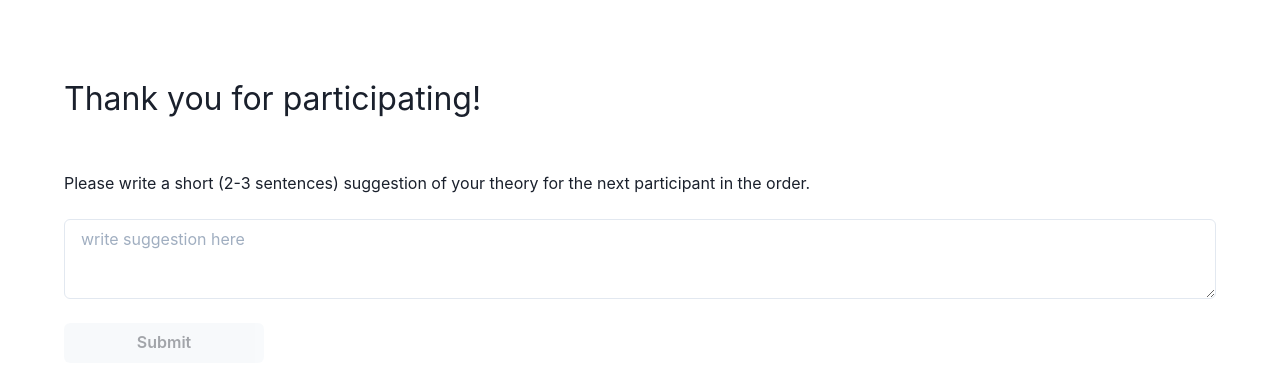
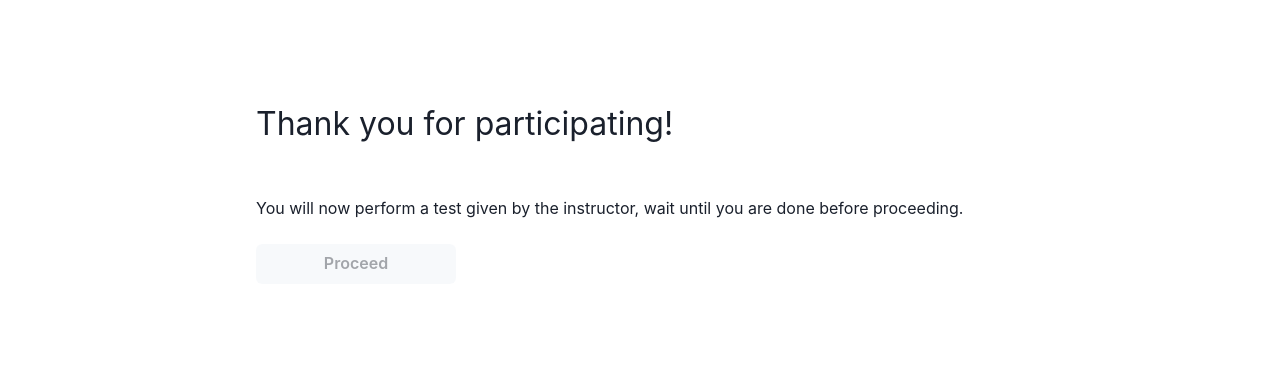
Before and after one commit to hci-gu/thingamabob-experiment, a React (Vite) app in the folder frontend/: page /group/1/done/1 in a window 1280 px wide. Shown: the top 386 px of the page. Built offline with nearby package versions, Linux system fonts and the light colour scheme; no server answers.

Commit message:
tweaks from comments

```diff
--- a/frontend/package.json
+++ b/frontend/package.json
@@ -23,6 +23,7 @@
     "styled-components": "^5.3.3"
   },
   "devDependencies": {
+    "@honkhonk/vite-plugin-svgr": "^1.1.0",
     "vite": "^2.7.13"
   }
 }
--- a/frontend/src/DonePage.jsx
+++ b/frontend/src/DonePage.jsx
@@ -1,18 +1,34 @@
 import { Button, Textarea } from '@chakra-ui/react'
 import styled from '@emotion/styled'
-import React, { useState } from 'react'
+import React, { useEffect, useState } from 'react'
 import { useHistory, useParams } from 'react-router-dom'
 import { PageContainer } from './theme'
 
 const url = import.meta.env.VITE_API_URL
 
 const Container = styled(PageContainer)`
+  margin: 100px auto;
+  width: 60%;
+
   > h1 {
     font-size: 2rem;
   }
 `
 
-const DonePage = () => {
+const TextareaContainer = styled.div`
+  position: relative;
+
+  > span {
+    position: absolute;
+    z-index: 1;
+    right: 0.5rem;
+    top: 0.5rem;
+    font-size: 13px;
+    font-weight: 200;
+  }
+`
+
+const WriteTheory = () => {
   const history = useHistory()
   const { id, index } = useParams()
   const [text, setText] = useState('')
@@ -20,6 +36,9 @@ const DonePage = () => {
   const onSubmit = async () => {
     if (text.length < 5) {
       return alert('Please write a suggestion before submitting')
+    }
+    if (text.length > 340) {
+      return alert('Max 340 characters are allowed')
     }
     await fetch(`${url}/groups/${id}/${index}/comment`, {
       method: 'POST',
@@ -34,24 +53,66 @@ const DonePage = () => {
   }
 
   return (
-    <Container>
-      <h1>Thank you for participating!</h1>
-      <br></br>
-      <br></br>
+    <>
       <span>
         Please write a short (2-3 sentences) suggestion of your theory for the
         next participant in the order.
       </span>
       <br></br>
-      <Textarea
-        placeholder="write suggestion here"
-        value={text}
-        onChange={(e) => setText(e.target.value)}
-      />
+      <span style={{ fontWeight: 'bold' }}>
+        The wheel covers the distance faster when…
+      </span>
+      <TextareaContainer>
+        <span>{text.length}/340</span>
+        <Textarea
+          placeholder="write suggestion here ( max 340 characters )"
+          value={text}
+          onChange={(e) => {
+            if (e.target.value.length <= 340) setText(e.target.value)
+          }}
+        />
+      </TextareaContainer>
       <br></br>
       <Button width={200} onClick={onSubmit} disabled={!text.length}>
         Submit
       </Button>
+    </>
+  )
+}
+
+const DonePage = () => {
+  const [isTestDone, setIsTestDone] = useState(false)
+  const [isButtonDisabled, setIsButtonDisabled] = useState(true)
+
+  useEffect(() => {
+    let timeout = setTimeout(() => {
+      setIsButtonDisabled(false)
+    }, 10 * 1000)
+    return () => clearTimeout(timeout)
+  }, [])
+
+  return (
+    <Container>
+      <h1>Thank you for participating!</h1>
+      <br></br>
+      <br></br>
+      {!isTestDone && (
+        <>
+          <p>
+            You will now perform a test given by the instructor, wait until you
+            are done before proceeding.
+          </p>
+          <br></br>
+          <Button
+            width={200}
+            onClick={() => setIsTestDone(true)}
+            disabled={isButtonDisabled}
+          >
+            Proceed
+          </Button>
+        </>
+      )}
+      {isTestDone && <WriteTheory />}
     </Container>
   )
 }
--- a/frontend/src/Experiment/Controls.jsx
+++ b/frontend/src/Experiment/Controls.jsx
@@ -9,6 +9,7 @@ import {
   Tooltip,
 } from '@chakra-ui/react'
 import { colorForIndex } from '../utils'
+import SvgArrow from './arrow.svg?component'
 
 const Wrapper = styled.div``
 
@@ -67,6 +68,22 @@ const ControlSlider = ({ reverse, value, index, onChange, ...props }) => {
   )
 }
 
+const Arrow = styled(SvgArrow)`
+  position: absolute;
+  width: 100px;
+  opacity: 0.15;
+`
+const TopRightArrow = styled(Arrow)`
+  top: 2.25rem;
+  right: 2.25rem;
+`
+const BottomLeftArrow = styled(Arrow)`
+  bottom: 2.25rem;
+  left: 2.25rem;
+
+  transform: rotate(180deg);
+`
+
 const Controls = ({ trial, onChange, children, active = false }) => {
   const isReadOnly = !trial.active || trial.validated
   const text = active ? 'Desired configuration' : 'Previous configuration'
@@ -76,6 +93,8 @@ const Controls = ({ trial, onChange, children, active = false }) => {
       <span>{text}</span>
       <Background color={colorForIndex(trial.index + 1)}>
         <Container isActive={trial.active}>
+          <TopRightArrow />
+          <BottomLeftArrow />
           <ControlSlider
             index={0}
             value={trial.config[0]}
--- a/frontend/src/Experiment/Trials.jsx
+++ b/frontend/src/Experiment/Trials.jsx
@@ -2,7 +2,6 @@ import React from 'react'
 import styled from '@emotion/styled'
 import { useAtom } from 'jotai'
 import { selectedTrialAtom } from '../state'
-import { Center, Divider } from '@chakra-ui/react'
 import { canSeeTrialForIndex, colorForIndex, isActiveGroup } from '../utils'
 
 const createGroup = (offset) =>
@@ -44,10 +43,11 @@ const TrialButtonContainer = styled.div`
 const TrialButton = ({ trial, index, activeIndex }) => {
   const [selectedTrial, setTrial] = useAtom(selectedTrialAtom)
   const color = colorForIndex(index + 1)
+  const current = index == activeIndex
 
   if (!trial) {
     return (
-      <TrialButtonContainer active={false} color={color}>
+      <TrialButtonContainer active={false} color={color} current={current}>
         {index + 1}
       </TrialButtonContainer>
     )
--- a/frontend/src/Experiment/index.jsx
+++ b/frontend/src/Experiment/index.jsx
@@ -92,6 +92,15 @@ const TrialsContainer = styled.div`
   justify-items: center;
 `
 
+const TheoryContainer = styled.div`
+  width: 100%;
+  grid-column: 1 / span 2;
+
+  > span {
+    font-weight: bold;
+  }
+`
+
 const TheoryInput = styled(Textarea)`
   grid-column: 1 / span 2;
 `
@@ -113,7 +122,12 @@ const Experiment = () => {
       <Trials trials={group.trials} />
       <br></br>
       <TrialsContainer>
-        <TheoryInput value={group.comment} disabled />
+        {group.comment && (
+          <TheoryContainer>
+            <span>The wheel covers the distance faster when…</span>
+            <TheoryInput value={group.comment} disabled />
+          </TheoryContainer>
+        )}
         {selectedTrial && <Controls trial={selectedTrial} />}
         <ActiveTrial refreshGroup={refreshGroup} index={group.trials.length} />
       </TrialsContainer>
--- a/frontend/src/Start.jsx
+++ b/frontend/src/Start.jsx
@@ -12,11 +12,20 @@ const CreateGroup = styled.div`
     align-self: flex-end;
     margin-top: 1rem;
   }
+
+  > div {
+    display: flex;
+
+    > input {
+      margin-right: 1rem;
+    }
+  }
 `
 
 const Start = () => {
   const history = useHistory()
   const [name, setName] = useState('')
+  const [type, setType] = useState(null)
   const [groups, createGroup] = useGroups()
 
   const create = async () => {
@@ -28,7 +37,7 @@ const Start = () => {
     history.push(`/group/${groupId}`)
   }
   return (
-    <PageContainer>
+    <PageContainer style={{ width: '60%' }}>
       <h1>Hej! Vill du starta ett nytt experiment?</h1>
       <br></br>
       <Select
@@ -43,11 +52,22 @@ const Start = () => {
       </Select>
       <br></br>
       <CreateGroup>
-        <Input
-          placeholder="Namn på grupp"
-          value={name}
-          onChange={(e) => setName(e.target.value)}
-        />
+        <div>
+          <Input
+            placeholder="Namn på grupp"
+            value={name}
+            onChange={(e) => setName(e.target.value)}
+          />
+          <Select
+            placeholder="Välj Experimenttyp"
+            onChange={(e) => setType(e.target.value)}
+            value={type}
+          >
+            <option value={1}>ExperimentTyp 1</option>
+            <option value={2}>ExperimentTyp 2</option>
+            <option value={2}>ExperimentTyp 3</option>
+          </Select>
+        </div>
         <Button width={200} onClick={create}>
           Skapa
         </Button>
--- a/frontend/src/utils.js
+++ b/frontend/src/utils.js
@@ -40,5 +40,8 @@ export const getPreviousGroupComment = (trials, activeIndex) => {
     const groupIndex = Math.floor(index / 5)
     return groupIndex === myGroup - 1
   })
-  return group[group.length - 1].comment
+  if (group[group.length - 1]) {
+    return group[group.length - 1].comment
+  }
+  return null
 }
--- a/frontend/vite.config.js
+++ b/frontend/vite.config.js
@@ -1,3 +1,5 @@
+import svgr from '@honkhonk/vite-plugin-svgr'
+
 export default {
   server: {
     host: '0.0.0.0',
@@ -13,4 +15,5 @@ export default {
       { find: /^~/, replacement: '' },
     ],
   },
+  plugins: [svgr()],
 }
```
Also changed, not shown: frontend/src/Experiment/arrow.svg (added), 1 other file (tests, documents, lock files or other folders).
